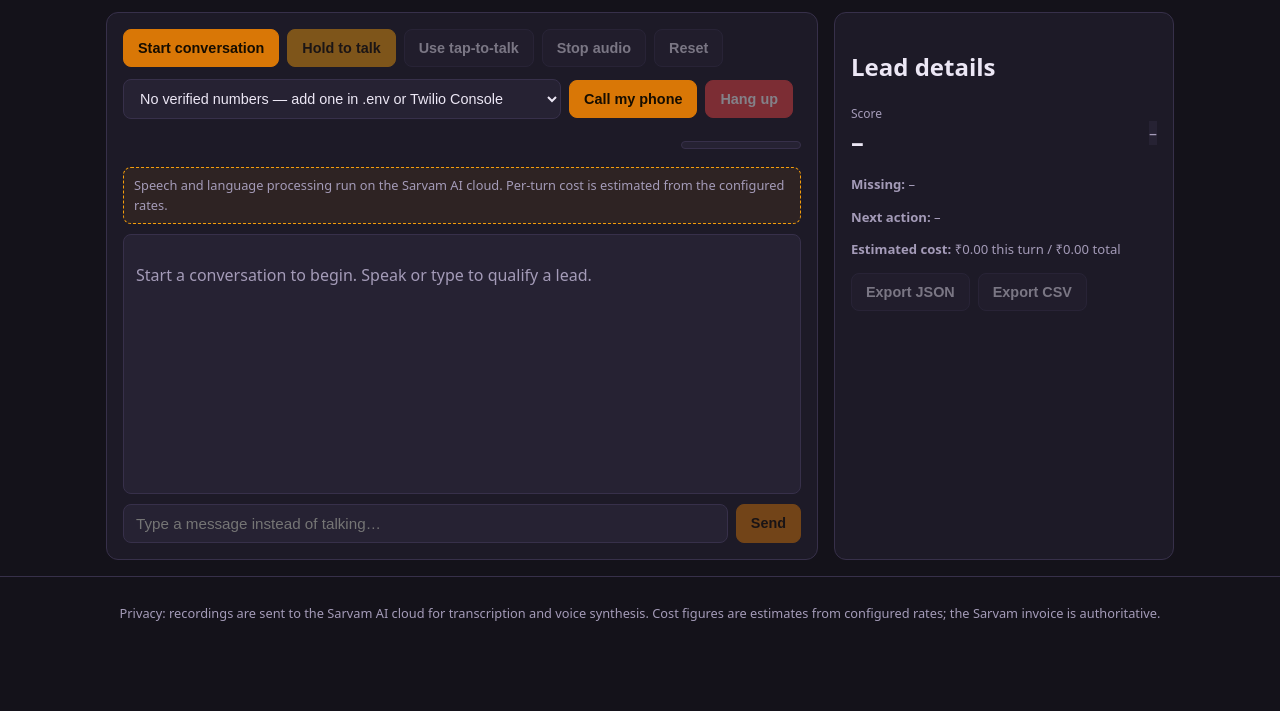
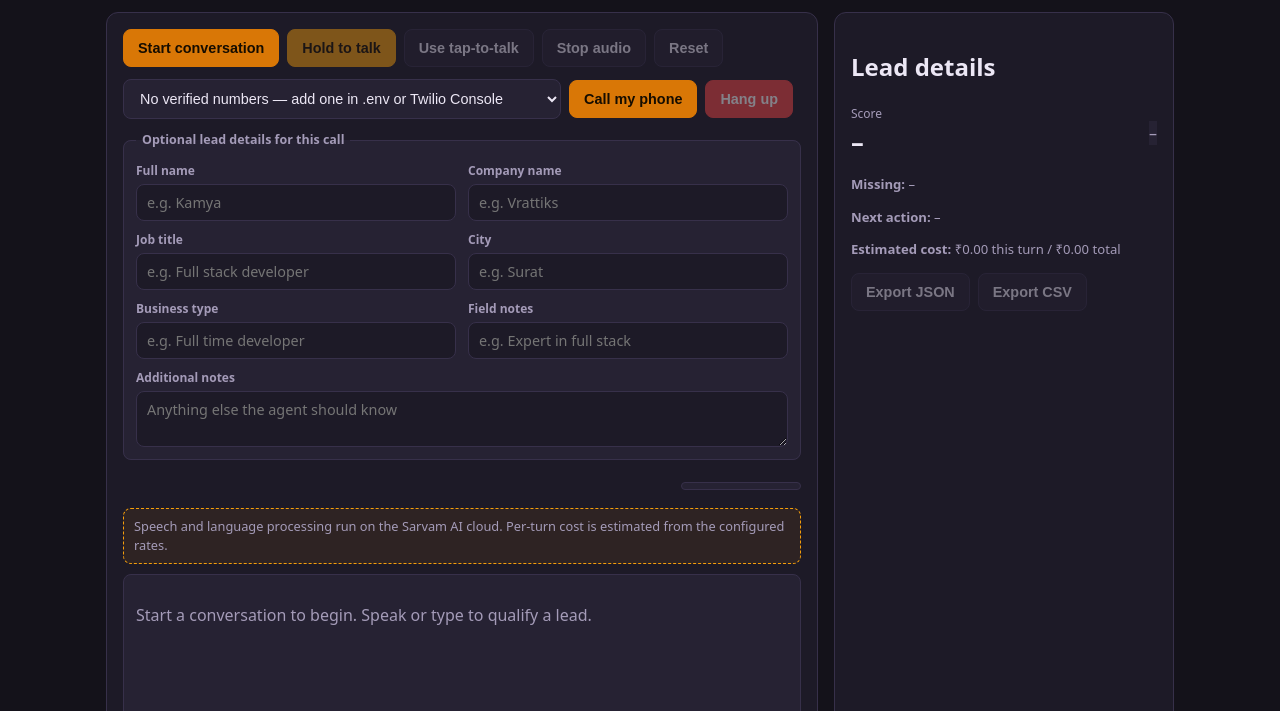
Before and after one commit to vrattiksemp1-ai/calling_agent_sarvam-ai, a plain HTML site: page frontend/index.html in a window 1280 px wide. Shown: the part 89-800 px from the top of the page. Drawn offline with Linux system fonts and the light colour scheme; files that its build step writes are made by us from their sources; no server answers; files whose address does not match are found by name.

Commit message:
feat: added name and other info seed option in frontend

```diff
--- a/frontend/css/style.css
+++ b/frontend/css/style.css
@@ -83,6 +83,49 @@ html, body {
 }
 .call-status { font-size: .8rem; color: var(--muted); white-space: nowrap; overflow: hidden; text-overflow: ellipsis; }
 
+.call-lead-fields {
+  margin: 0 0 12px;
+  padding: 12px;
+  border: 1px solid var(--border);
+  border-radius: 8px;
+  background: var(--panel-2);
+}
+.call-lead-fields legend {
+  padding: 0 6px;
+  color: var(--muted);
+  font-size: .78rem;
+  font-weight: 600;
+}
+.call-lead-grid {
+  display: grid;
+  grid-template-columns: 1fr 1fr;
+  gap: 10px 12px;
+}
+.call-lead-grid label {
+  display: flex;
+  flex-direction: column;
+  gap: 4px;
+  font-size: .75rem;
+  color: var(--muted);
+  font-weight: 600;
+}
+.call-lead-grid input,
+.call-lead-grid textarea {
+  width: 100%;
+  padding: 8px 10px;
+  border-radius: 8px;
+  border: 1px solid var(--border);
+  background: var(--panel);
+  color: var(--text);
+  font-size: .9rem;
+  font-weight: 400;
+  font-family: inherit;
+  resize: vertical;
+}
+.call-lead-grid .span-2 { grid-column: 1 / -1; }
+.call-lead-fields:disabled,
+.call-lead-fields[disabled] { opacity: .55; }
+
 .status-row { display: flex; align-items: center; gap: 12px; min-height: 28px; margin-bottom: 8px; }
 .indicator {
   padding: 3px 10px; border-radius: 999px; font-size: .78rem; font-weight: 700;
@@ -149,6 +192,8 @@ html, body {
 @media (max-width: 860px) {
   .layout { grid-template-columns: 1fr; }
   .transcript { max-height: 36vh; }
+  .call-lead-grid { grid-template-columns: 1fr; }
+  .call-lead-grid .span-2 { grid-column: auto; }
 }
 @media (prefers-reduced-motion: reduce) {
   * { transition: none !important; animation: none !important; }
--- a/frontend/index.html
+++ b/frontend/index.html
@@ -35,6 +35,33 @@
         <button id="hangup-btn" class="btn btn-hangup" disabled>Hang up</button>
         <span id="call-status" class="call-status" role="status"></span>
       </div>
+
+      <fieldset id="call-lead-fields" class="call-lead-fields">
+        <legend>Optional lead details for this call</legend>
+        <div class="call-lead-grid">
+          <label>Full name
+            <input id="lead-full-name" type="text" autocomplete="name" placeholder="e.g. Kamya" />
+          </label>
+          <label>Company name
+            <input id="lead-company-name" type="text" autocomplete="organization" placeholder="e.g. Vrattiks" />
+          </label>
+          <label>Job title
+            <input id="lead-job-title" type="text" autocomplete="organization-title" placeholder="e.g. Full stack developer" />
+          </label>
+          <label>City
+            <input id="lead-city" type="text" autocomplete="address-level2" placeholder="e.g. Surat" />
+          </label>
+          <label>Business type
+            <input id="lead-business-type" type="text" placeholder="e.g. Full time developer" />
+          </label>
+          <label>Field notes
+            <input id="lead-field-note" type="text" placeholder="e.g. Expert in full stack" />
+          </label>
+          <label class="span-2">Additional notes
+            <textarea id="lead-additional-notes" rows="2" placeholder="Anything else the agent should know"></textarea>
+          </label>
+        </div>
+      </fieldset>
 
       <div class="status-row">
         <span id="rec-indicator" class="indicator hidden" role="status">REC</span>
--- a/frontend/js/app.js
+++ b/frontend/js/app.js
@@ -34,6 +34,7 @@ const els = {
   callBtn: $("call-btn"),
   hangupBtn: $("hangup-btn"),
   callStatus: $("call-status"),
+  callLeadFields: $("call-lead-fields"),
 };
 
 const ACTIVE_CALL_STATUSES = new Set(["queued", "initiated", "ringing", "answered", "in-progress"]);
@@ -485,6 +486,26 @@ function setCallControls(active) {
   if (els.hangupBtn) els.hangupBtn.disabled = !active;
   if (els.callNumber) els.callNumber.disabled = !!active;
   if (els.callNumberCustom) els.callNumberCustom.disabled = !!active;
+  if (els.callLeadFields) els.callLeadFields.disabled = !!active;
+}
+
+function collectLeadOverrides() {
+  const mapping = [
+    ["lead-full-name", "full_name"],
+    ["lead-company-name", "company_name"],
+    ["lead-job-title", "job_title"],
+    ["lead-city", "city"],
+    ["lead-business-type", "business_type"],
+    ["lead-field-note", "field_note"],
+    ["lead-additional-notes", "additional_notes"],
+  ];
+  const lead = {};
+  mapping.forEach(([id, key]) => {
+    const el = $(id);
+    const value = (el && el.value || "").trim();
+    if (value) lead[key] = value;
+  });
+  return Object.keys(lead).length ? lead : null;
 }
 
 function clearCallPoll() {
@@ -516,10 +537,13 @@ async function placeCall() {
   setCallControls(true);
   els.callStatus.textContent = "Placing call…";
   try {
+    const payload = { to: number };
+    const lead = collectLeadOverrides();
+    if (lead) payload.lead = lead;
     const data = await api("/api/calls", {
       method: "POST",
       headers: { "Content-Type": "application/json" },
-      body: JSON.stringify({ to: number }),
+      body: JSON.stringify(payload),
     });
     state.activeCallSid = data.call_sid;
     state.placingCall = false;
```
Also changed, not shown: 1 other file.
